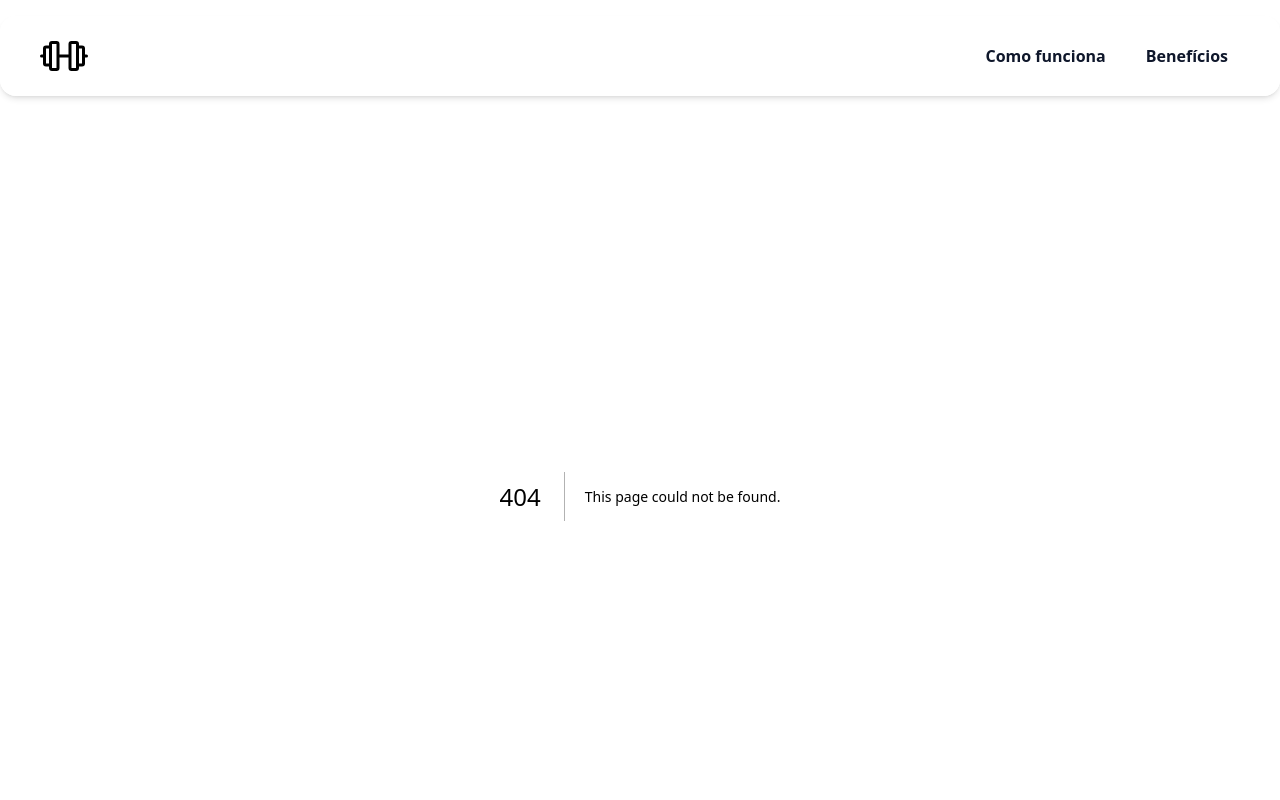
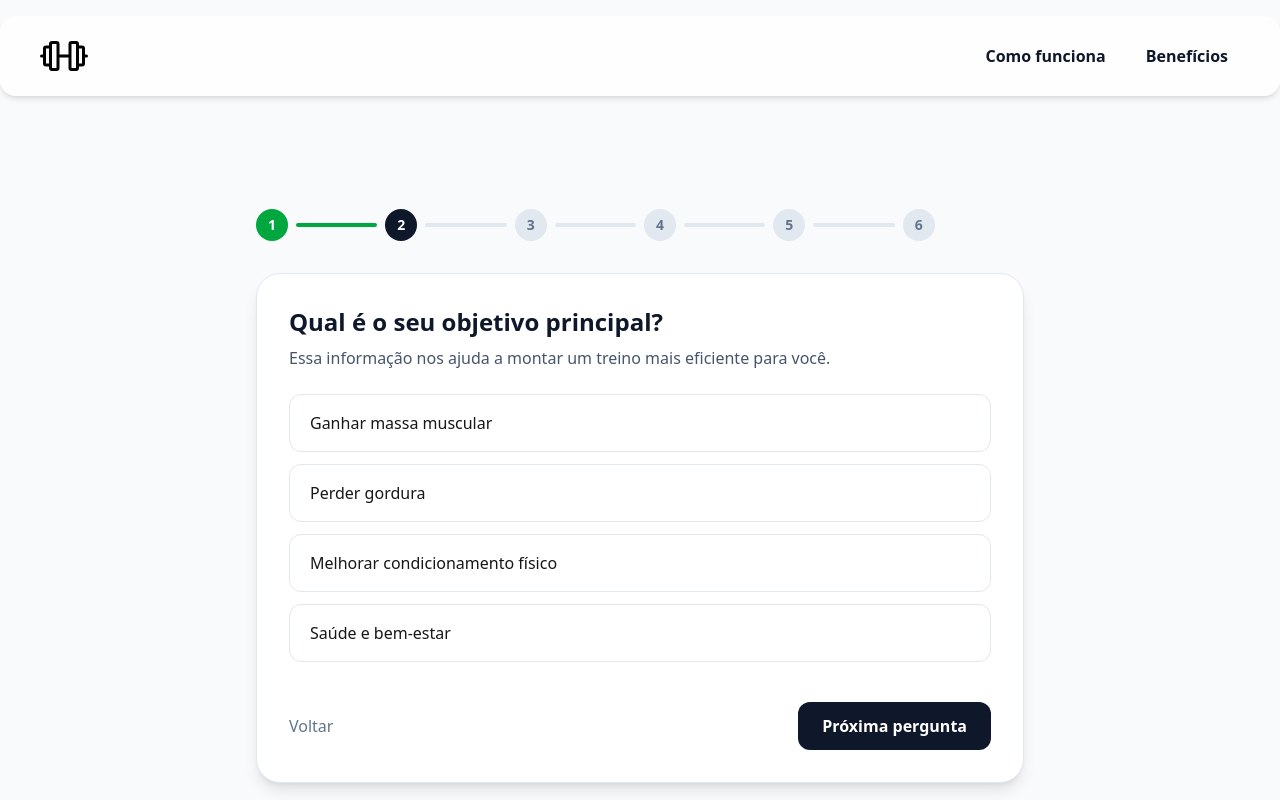
Before and after one commit to RobertoBMJunior/gym-site, a Next.js app: page /perguntas-protocolo in a window 1280 px wide. Before the commit this address had no page. Shown: the top 800 px of the page. Built offline with nearby package versions, Linux system fonts and the light colour scheme.

Commit message:
feat: Criar versão preliminar da QuestionCard e Stepper

```diff
--- /dev/null
+++ b/src/app/perguntas-protocolo/components/QuestionCard.tsx
@@ -0,0 +1,47 @@
+export function QuestionCard() {
+  return (
+    <div className="w-full bg-white rounded-3xl shadow-lg border border-slate-200 p-8 flex flex-col gap-6">
+      {/* Título */}
+      <div className="flex flex-col gap-2">
+        <h2 className="text-2xl font-bold text-slate-900">
+          Qual é o seu objetivo principal?
+        </h2>
+        <p className="text-slate-600">
+          Essa informação nos ajuda a montar um treino mais eficiente para você.
+        </p>
+      </div>
+
+      {/* Opções (mock visual) */}
+      <div className="flex flex-col gap-3">
+        {[
+          'Ganhar massa muscular',
+          'Perder gordura',
+          'Melhorar condicionamento físico',
+          'Saúde e bem-estar',
+        ].map((option) => (
+          <button
+            key={option}
+            className="
+              w-full text-left px-5 py-4 rounded-xl border border-slate-200
+              hover:border-slate-400 hover:bg-slate-50
+              transition-colors
+            "
+          >
+            {option}
+          </button>
+        ))}
+      </div>
+
+      {/* Navegação */}
+      <div className="flex justify-between items-center pt-4">
+        <button className="text-slate-500 hover:text-slate-700 transition-colors">
+          Voltar
+        </button>
+
+        <button className="px-6 py-3 rounded-xl bg-slate-900 text-white font-semibold hover:bg-slate-800 transition-colors">
+          Próxima pergunta
+        </button>
+      </div>
+    </div>
+  )
+}
--- /dev/null
+++ b/src/app/perguntas-protocolo/components/Stepper.tsx
@@ -0,0 +1,46 @@
+interface StepperProps {
+  currentStep: number
+  totalSteps: number
+}
+
+export function Stepper({ currentStep, totalSteps }: StepperProps) {
+  return (
+    <div className="w-full flex items-center gap-2">
+      {Array.from({ length: totalSteps }).map((_, index) => {
+        const step = index + 1
+        const isActive = step === currentStep
+        const isCompleted = step < currentStep
+
+        return (
+          <div key={step} className="flex items-center flex-1 gap-2">
+            {/* Bolinha */}
+            <div
+              className={`
+                h-8 w-8 rounded-full flex items-center justify-center text-sm font-bold
+                ${
+                  isCompleted
+                    ? 'bg-green-600 text-white'
+                    : isActive
+                      ? 'bg-slate-900 text-white'
+                      : 'bg-slate-200 text-slate-500'
+                }
+              `}
+            >
+              {step}
+            </div>
+
+            {/* Linha */}
+            {step < totalSteps && (
+              <div
+                className={`
+                  h-1 flex-1 rounded
+                  ${isCompleted ? 'bg-green-600' : 'bg-slate-200'}
+                `}
+              />
+            )}
+          </div>
+        )
+      })}
+    </div>
+  )
+}
--- /dev/null
+++ b/src/app/perguntas-protocolo/page.tsx
@@ -0,0 +1,16 @@
+import { Stepper } from './components/Stepper'
+import { QuestionCard } from './components/QuestionCard'
+
+export default function PerguntasProtocoloPage() {
+  return (
+    <main className="min-h-screen bg-slate-50 flex items-center justify-center px-4">
+      <div className="w-full max-w-3xl flex flex-col gap-8">
+        {/* Stepper */}
+        <Stepper currentStep={2} totalSteps={6} />
+
+        {/* Card da pergunta */}
+        <QuestionCard />
+      </div>
+    </main>
+  )
+}
--- a/src/components/sections/HeroSection.tsx
+++ b/src/components/sections/HeroSection.tsx
@@ -1,4 +1,5 @@
 import Image from 'next/image'
+import Link from 'next/link'
 
 export function HeroSection() {
   return (
@@ -22,8 +23,10 @@ export function HeroSection() {
       {/* <button className="bg-[#DC2626] px-10 py-5 rounded-full text-white font-semibold text-4xl flex items-center">
         Obter protocolo de treino
       </button> */}
-      <button
-        className="
+
+      <Link href="/perguntas-protocolo">
+        <button
+          className="
           bg-[#DC2626]
           px-10 py-5
           rounded-full
@@ -40,9 +43,10 @@ export function HeroSection() {
           hover:brightness-105
           active:scale-95
         "
-      >
-        Obter protocolo de treino
-      </button>
+        >
+          Obter protocolo de treino
+        </button>
+      </Link>
     </section>
   )
 }
```
